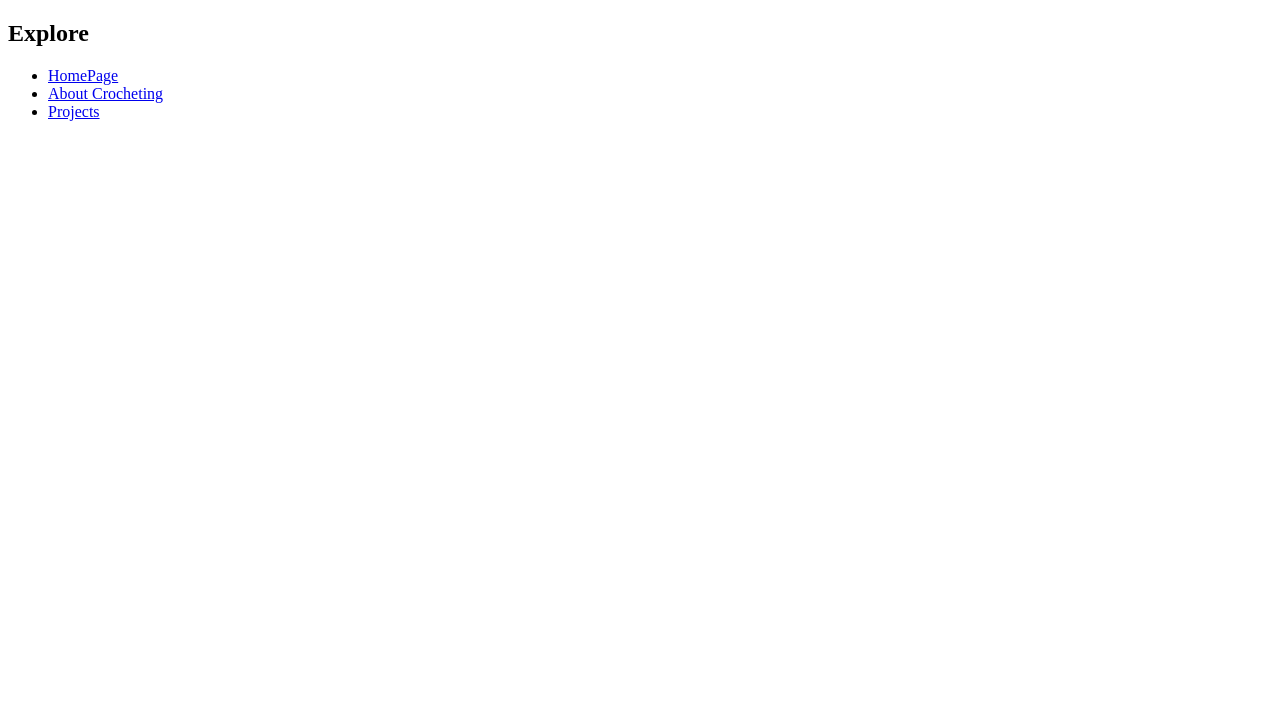
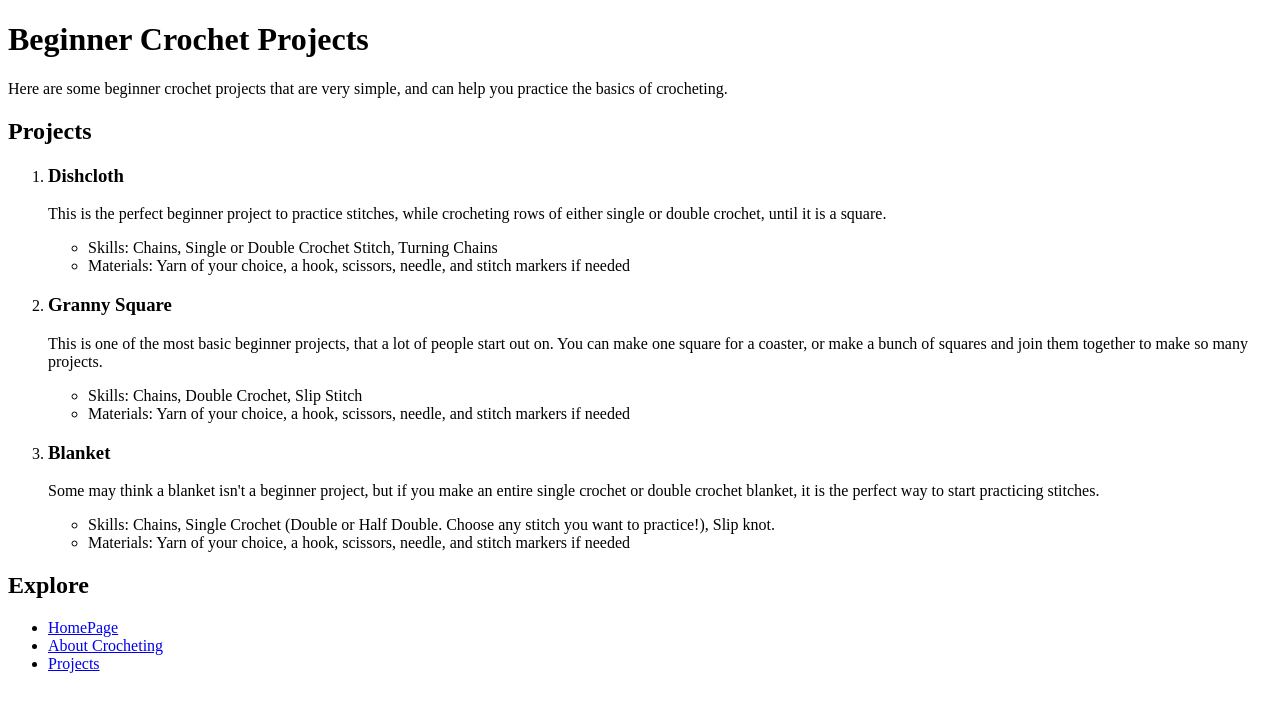
Before and after one commit to abertram05/Lab-2---Hyperlinks, a plain HTML site: page projects.html in a window 1280 px wide. Drawn offline with Linux system fonts and the light colour scheme.

Commit message:
Wanted to start practicing on  a nested list. and finished the projects page

```diff
--- a/projects.html
+++ b/projects.html
@@ -5,6 +5,38 @@
         <title>Projects</title>
     </head>
     <body>
+        <h1>Beginner Crochet Projects</h1>
+        <p>Here are some beginner crochet projects that are very simple, and can help you practice the basics of crocheting.</p>
+
+        <h2>Projects</h2>
+        <ol>
+            <li>
+                <h3>Dishcloth</h3>
+                <p>This is the perfect beginner project to practice stitches, while crocheting rows of either single or double crochet, until it is a square.</p>
+                <ul>
+                    <li>Skills: Chains, Single or Double Crochet Stitch, Turning Chains</li>
+                    <li>Materials: Yarn of your choice, a hook, scissors, needle, and stitch markers if needed</li>
+                </ul>
+            </li>
+
+            <li>
+                <h3>Granny Square</h3>
+                <p>This is one of the most basic beginner projects, that a lot of people start out on. You can make one square for a coaster, or make a bunch of squares and join them together to make so many projects.</p>
+                <ul>
+                    <li>Skills: Chains, Double Crochet, Slip Stitch</li>
+                    <li>Materials: Yarn of your choice, a hook, scissors, needle, and stitch markers if needed</li>
+                </ul>
+            </li>
+
+            <li>
+                <h3>Blanket</h3>
+                <p>Some may think a blanket isn't a beginner project, but if you make an entire single crochet or double crochet blanket, it is the perfect way to start practicing stitches.</p>
+                <ul>
+                    <li>Skills: Chains, Single Crochet (Double or Half Double. Choose any stitch you want to practice!), Slip knot. </li>
+                    <li>Materials: Yarn of your choice, a hook, scissors, needle, and stitch markers if needed</li>
+                </ul>
+            </li>
+        </ol>
 
         <h2>Explore</h2>
         <ul>
```
